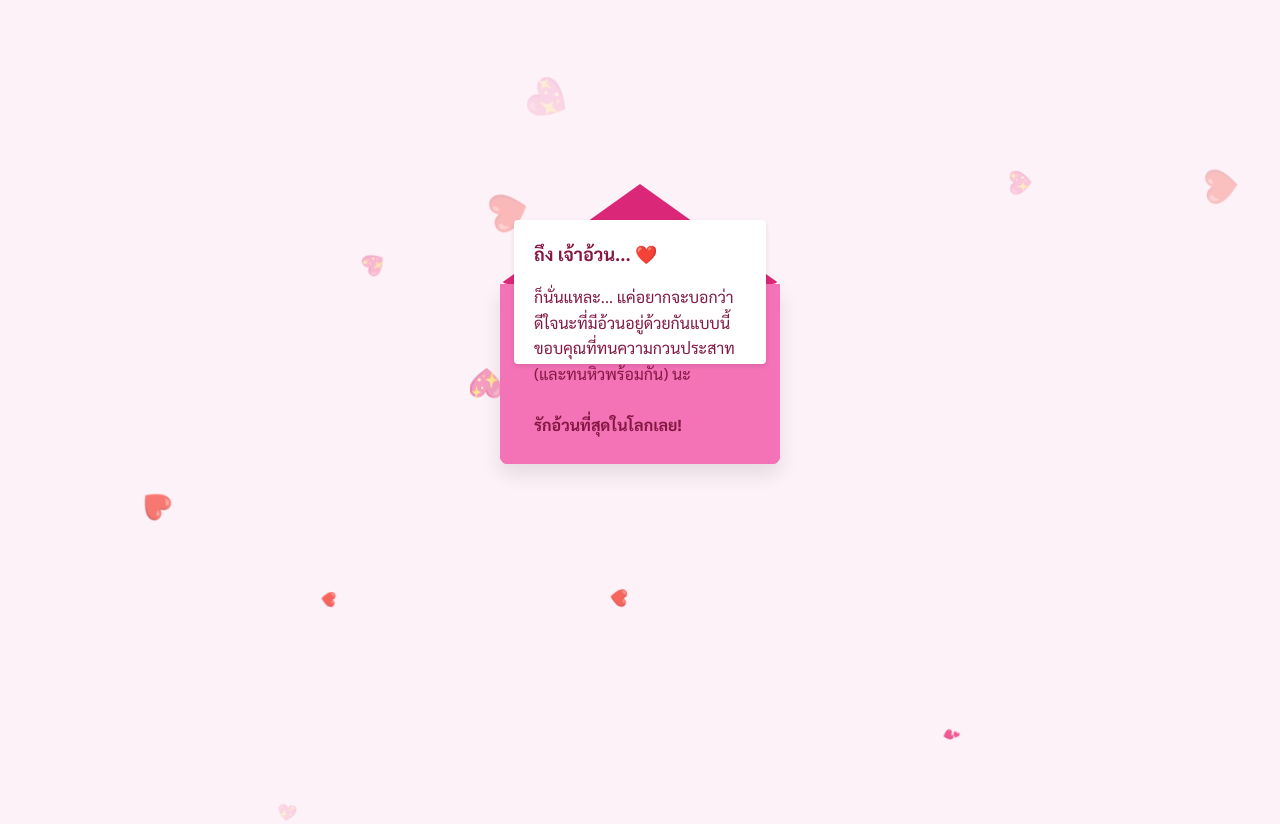
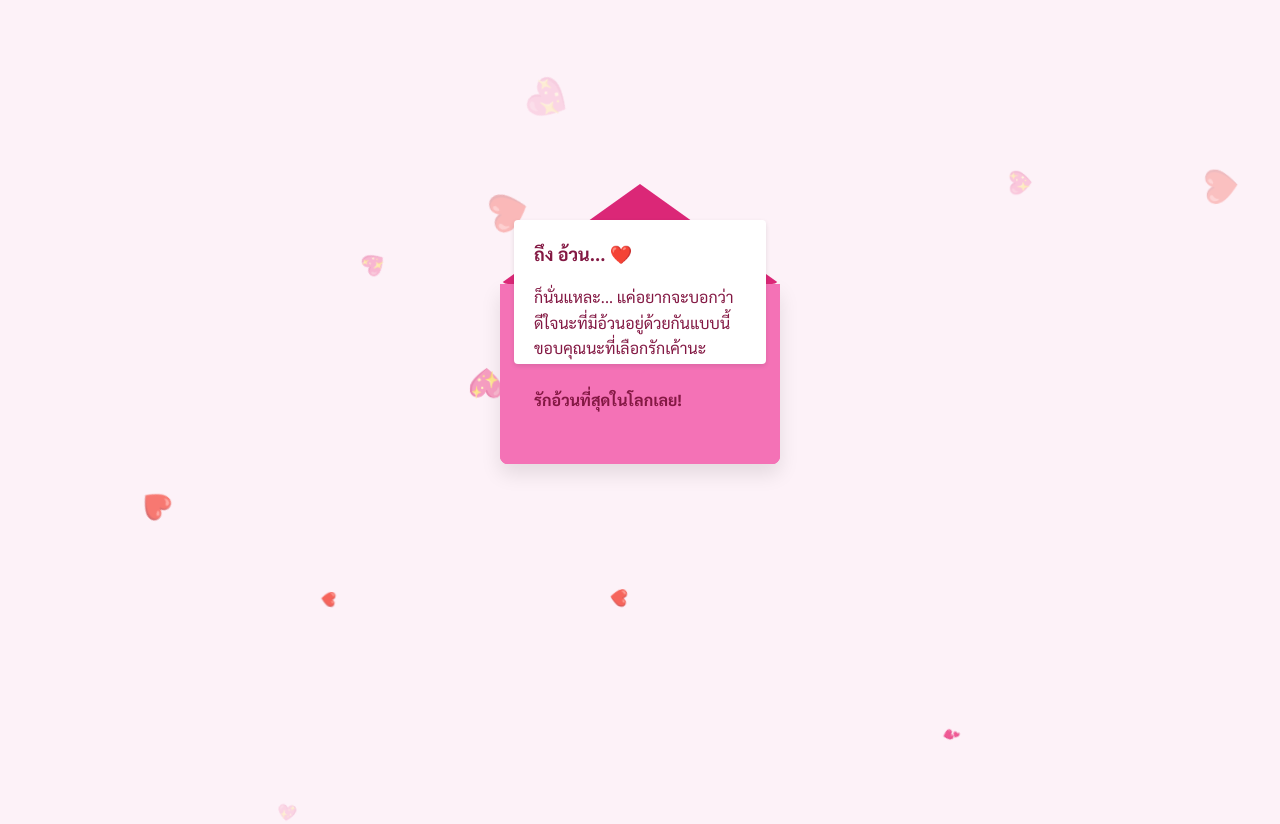
Before and after one commit to lunargaming163-droid/for-my-deer, a plain HTML site: page index.html in a window 1280 px wide. Both pictures are taken after a click on the element 640 px from the left and 400 px from the top of the page. Drawn offline with Linux system fonts and the light colour scheme.

Commit message:
Update index.html

```diff
--- a/index.html
+++ b/index.html
@@ -162,11 +162,11 @@
             <div class="envelope-flap"></div>
             <div class="letter">
                 <div class="letter-content">
-                    <div class="letter-title">ถึง เจ้าอ้วน... ❤️</div>
+                    <div class="letter-title">ถึง อ้วน... ❤️</div>
                     <p>
                         ก็นั่นแหละ... แค่อยากจะบอกว่า<br>
                         ดีใจนะที่มีอ้วนอยู่ด้วยกันแบบนี้<br>
-                        ขอบคุณที่ทนความกวนประสาท (และทนหิวพร้อมกัน) นะ<br>
+                        ขอบคุณนะที่เลือกรักเค้านะ<br>
                         <br>
                         <strong>รักอ้วนที่สุดในโลกเลย!</strong>
                     </p>
```
